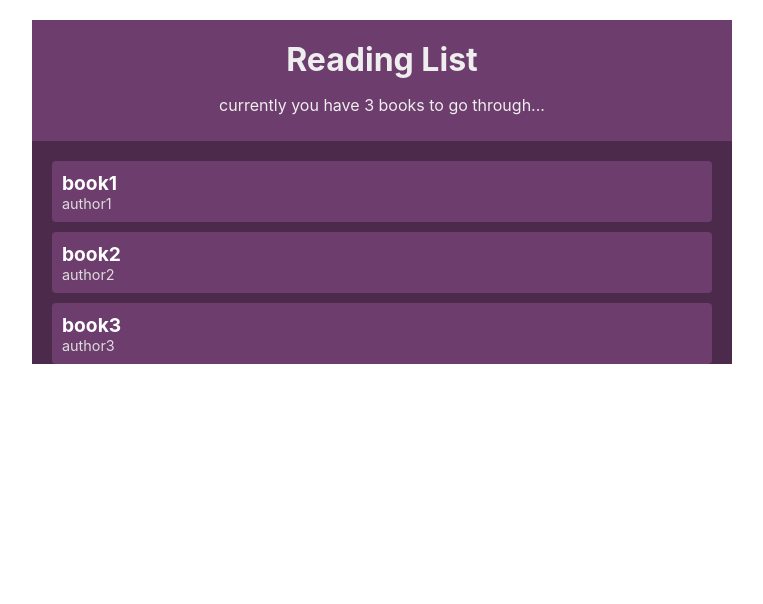
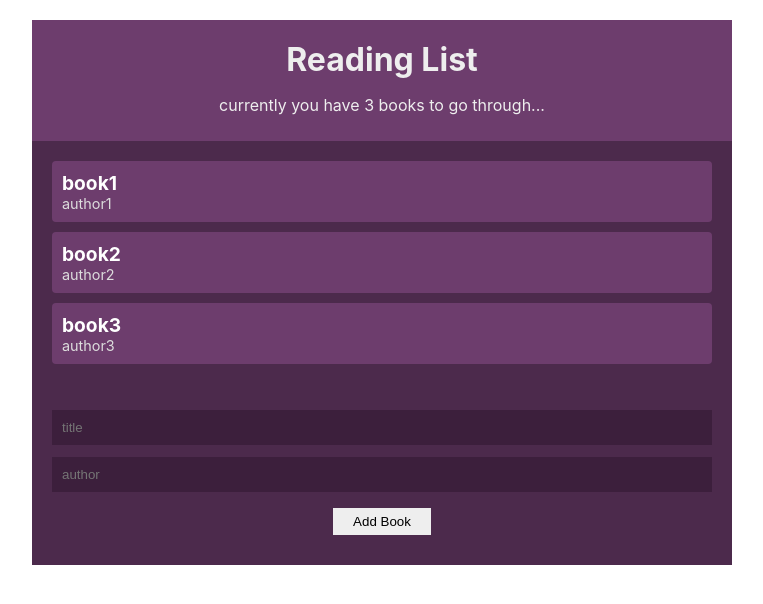
Before and after one commit to AbhishekBiswasGitHub/reading-list, a React (Create React App) app: page / in a window 1280 px wide. Shown: the top 604 px of the page, without its empty margins (258-1021 px from the left). Built offline with nearby package versions, Linux system fonts and the light colour scheme.

Commit message:
Rendering BookForm with functionality

```diff
--- a/src/App.js
+++ b/src/App.js
@@ -1,3 +1,4 @@
+import BookForm from "./components/BookForm";
 import BookList from "./components/BookList";
 import NavBar from "./components/NavBar";
 import BookContextProvider from "./contexts/BookContext";
@@ -8,6 +9,7 @@
       <BookContextProvider>
         <NavBar />
         <BookList />
+        <BookForm />
       </BookContextProvider>
     </div>
   );
--- /dev/null
+++ b/src/components/BookForm.jsx
@@ -0,0 +1,38 @@
+import { useState } from "react";
+import { useContext } from "react";
+import { BookContext } from "../contexts/BookContext";
+
+const BookForm = () => {
+  const { dispatch } = useContext(BookContext);
+  const [title, setTitle] = useState("");
+  const [author, setAuthor] = useState("");
+
+  const handleSubmit = (e) => {
+    e.preventDefault();
+    dispatch({ type: "ADD_BOOK", book: { title, author } });
+    setTitle("");
+    setAuthor("");
+  };
+
+  return (
+    <form onSubmit={handleSubmit}>
+      <input
+        type="text"
+        placeholder="title"
+        required
+        value={title}
+        onChange={(e) => setTitle(e.target.value)}
+      />
+      <input
+        type="text"
+        placeholder="author"
+        required
+        value={author}
+        onChange={(e) => setAuthor(e.target.value)}
+      />
+      <input type="submit" value="Add Book" />
+    </form>
+  );
+};
+
+export default BookForm;
```
